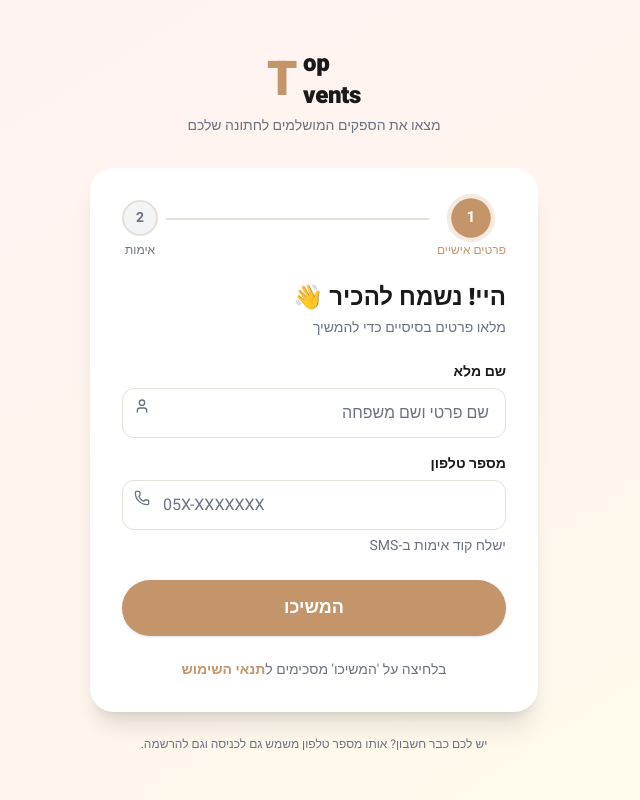
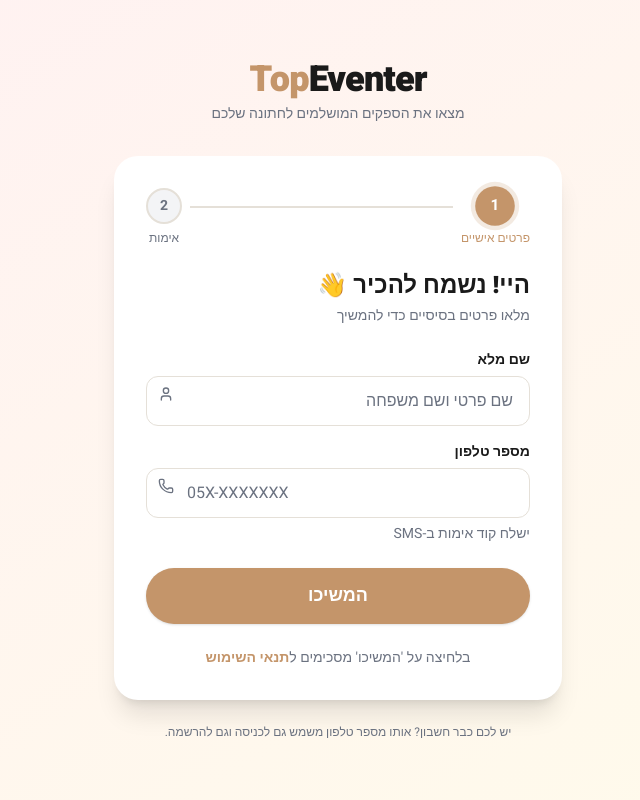
Before and after one commit to adireliran555-prs/pannuy, a Next.js app: page /start in a window 1280 px wide. Shown: the whole page, without its empty margins (494-1134 px from the left). Built offline with nearby package versions, Linux system fonts and the light colour scheme; no server answers.

Commit message:
feat: rebrand to Top Eventer and enable videographer search
Replace the shared-T wordmark with a simple logo, rename the product sitewide, and wire category pills so customers can filter photographers and videographers.

Co-authored-by: Cursor <cursoragent@cursor.com>

```diff
--- a/src/app/(customer)/search/SearchClient.tsx
+++ b/src/app/(customer)/search/SearchClient.tsx
@@ -47,6 +47,7 @@ function SearchContent({ initialData }: { initialData?: InitialData }) {
 
   const areasParam = searchParams.get("areas") || "";
   const initialAreas = areasParam ? areasParam.split(",").filter(Boolean) : [];
+  const initialCategory = searchParams.get("category") || "PHOTOGRAPHER";
 
   const [filters, setFilters] = useState<Filters>({
     date: searchParams.get("date") || "",
@@ -54,12 +55,17 @@ function SearchContent({ initialData }: { initialData?: InitialData }) {
     sortBy: "relevance",
   });
   const [selectedAreas, setSelectedAreas] = useState<string[]>(initialAreas);
+  const [selectedCategory, setSelectedCategory] = useState(initialCategory);
   const [recentlyViewed, setRecentlyViewed] = useState<RecentView[]>([]);
   const [showFilterDrawer, setShowFilterDrawer] = useState(false);
   const [showAreaDropdown, setShowAreaDropdown] = useState(false);
   const [showPriceDropdown, setShowPriceDropdown] = useState(false);
   const [showSortDropdown, setShowSortDropdown] = useState(false);
   const [page, setPage] = useState(1);
+
+  useEffect(() => {
+    setSelectedCategory(searchParams.get("category") || "PHOTOGRAPHER");
+  }, [searchParams]);
 
   useEffect(() => {
     setRecentlyViewed(readRecentlyViewed());
@@ -95,10 +101,20 @@ function SearchContent({ initialData }: { initialData?: InitialData }) {
     return () => document.removeEventListener("mousedown", handleClickOutside);
   }, []);
 
+  const handleCategoryChange = (categoryId: string) => {
+    setSelectedCategory(categoryId);
+    setPage(1);
+    const params = new URLSearchParams(searchParams.toString());
+    params.set("category", categoryId);
+    params.delete("page");
+    router.push(`/search?${params.toString()}`);
+  };
+
   const { suppliers, total, totalPages, areaFallback, isLoading } = useSuppliers(
     {
       areas: selectedAreas.length > 0 ? selectedAreas : undefined,
       date: filters.date || undefined,
+      category: selectedCategory,
       priceMax: filters.priceMax || undefined,
       sortBy: filters.sortBy,
       page,
@@ -132,29 +148,33 @@ function SearchContent({ initialData }: { initialData?: InitialData }) {
       <div className="sticky top-0 z-30 bg-white border-b border-border shadow-sm">
         <div className="max-w-7xl mx-auto px-4 sm:px-6 pt-3 pb-0 flex items-center gap-3 overflow-x-auto">
           {[
-            { id: "PHOTOGRAPHER", emoji: "📸", active: true },
-            { id: "VIDEOGRAPHER", emoji: "🎬", active: false },
-            { id: "DJ", emoji: "🎧", active: false },
-            { id: "CATERING", emoji: "🍽️", active: false },
-            { id: "VENUE", emoji: "🏛️", active: false },
-            { id: "HAIR_STYLIST", emoji: "💇", active: false },
-            { id: "MAKEUP_ARTIST", emoji: "💄", active: false },
-            { id: "PHOTO_BOOTH", emoji: "🖼️", active: false },
-            { id: "EVENT_PRODUCER", emoji: "🎪", active: false },
-          ].map(({ id, emoji, active }) => (
+            { id: "PHOTOGRAPHER", emoji: "📸", open: true },
+            { id: "VIDEOGRAPHER", emoji: "🎬", open: true },
+            { id: "DJ", emoji: "🎧", open: false },
+            { id: "CATERING", emoji: "🍽️", open: false },
+            { id: "VENUE", emoji: "🏛️", open: false },
+            { id: "HAIR_STYLIST", emoji: "💇", open: false },
+            { id: "MAKEUP_ARTIST", emoji: "💄", open: false },
+            { id: "PHOTO_BOOTH", emoji: "🖼️", open: false },
+            { id: "EVENT_PRODUCER", emoji: "🎪", open: false },
+          ].map(({ id, emoji, open }) => (
             <button
               key={id}
-              disabled={!active}
+              type="button"
+              disabled={!open}
+              onClick={() => open && handleCategoryChange(id)}
               className={cn(
                 "flex items-center gap-1.5 px-4 py-2 rounded-full border-2 text-sm font-semibold whitespace-nowrap mb-3 transition-colors",
-                active
+                selectedCategory === id && open
                   ? "border-primary bg-primary text-white"
-                  : "border-border text-text-muted cursor-not-allowed opacity-60"
+                  : open
+                    ? "border-border text-text-main hover:border-primary"
+                    : "border-border text-text-muted cursor-not-allowed opacity-60"
               )}
             >
               <span>{emoji}</span>
               {CATEGORY_LABELS[id]}
-              {!active && (
+              {!open && (
                 <span className="text-[10px] font-bold bg-gray-700 text-white px-1.5 py-0.5 rounded-full">
                   בקרוב
                 </span>
--- a/src/app/(customer)/search/page.tsx
+++ b/src/app/(customer)/search/page.tsx
@@ -58,7 +58,7 @@ export default async function SearchPage({ searchParams }: PageProps) {
   const data = await searchSuppliers({
     areas,
     date: params.date,
-    category,
+    category: category ?? Category.PHOTOGRAPHER,
     page,
   });
 
--- a/src/components/common/TopEventsLogo.tsx
+++ b/src/components/common/TopEventsLogo.tsx
@@ -1,12 +1,13 @@
 import Link from "next/link";
 import { cn } from "@/lib/utils";
+import { BRAND_NAME } from "@/lib/branding";
 
 type Size = "sm" | "md" | "lg";
 
-const SIZE_STYLES: Record<Size, { shared: string; rest: string }> = {
-  sm: { shared: "text-2xl", rest: "text-sm" },
-  md: { shared: "text-4xl", rest: "text-xl" },
-  lg: { shared: "text-5xl", rest: "text-2xl" },
+const SIZE_STYLES: Record<Size, string> = {
+  sm: "text-xl",
+  md: "text-2xl",
+  lg: "text-4xl",
 };
 
 interface TopEventsLogoProps {
@@ -15,39 +16,23 @@ interface TopEventsLogoProps {
   className?: string;
 }
 
-/**
- * Single shared T wordmark (LTR):
- *
- *     op      → Top
- * T           (shared)
- *     vents   → Events
- */
 export default function TopEventsLogo({
   href,
   size = "md",
   className,
 }: TopEventsLogoProps) {
-  const { shared, rest } = SIZE_STYLES[size];
-
   const mark = (
     <span
       dir="ltr"
       className={cn(
-        "inline-grid grid-cols-[auto_auto] grid-rows-[auto_auto_auto] items-center font-black leading-none tracking-tight select-none text-left gap-x-1",
+        "inline-flex items-baseline font-black tracking-tight leading-none select-none whitespace-nowrap",
+        SIZE_STYLES[size],
         className
       )}
-      aria-label="Top Events"
+      aria-label={BRAND_NAME}
     >
-      <span className={cn("col-start-2 row-start-1 text-text-main", rest)}>op</span>
-      <span
-        className={cn(
-          "col-start-1 row-start-1 row-span-3 text-primary self-center pe-0.5",
-          shared
-        )}
-      >
-        T
-      </span>
-      <span className={cn("col-start-2 row-start-3 text-text-main", rest)}>vents</span>
+      <span className="text-primary">Top</span>
+      <span className="text-text-main"> Eventer</span>
     </span>
   );
 
--- a/src/lib/branding.ts
+++ b/src/lib/branding.ts
@@ -1,5 +1,5 @@
 /** User-facing product name (internal package/cookie names stay `pannuy`). */
-export const BRAND_NAME = "Top Events";
+export const BRAND_NAME = "Top Eventer";
 
 export const BRAND_CALENDAR_NAME = `${BRAND_NAME} — זמינות`;
 
```
